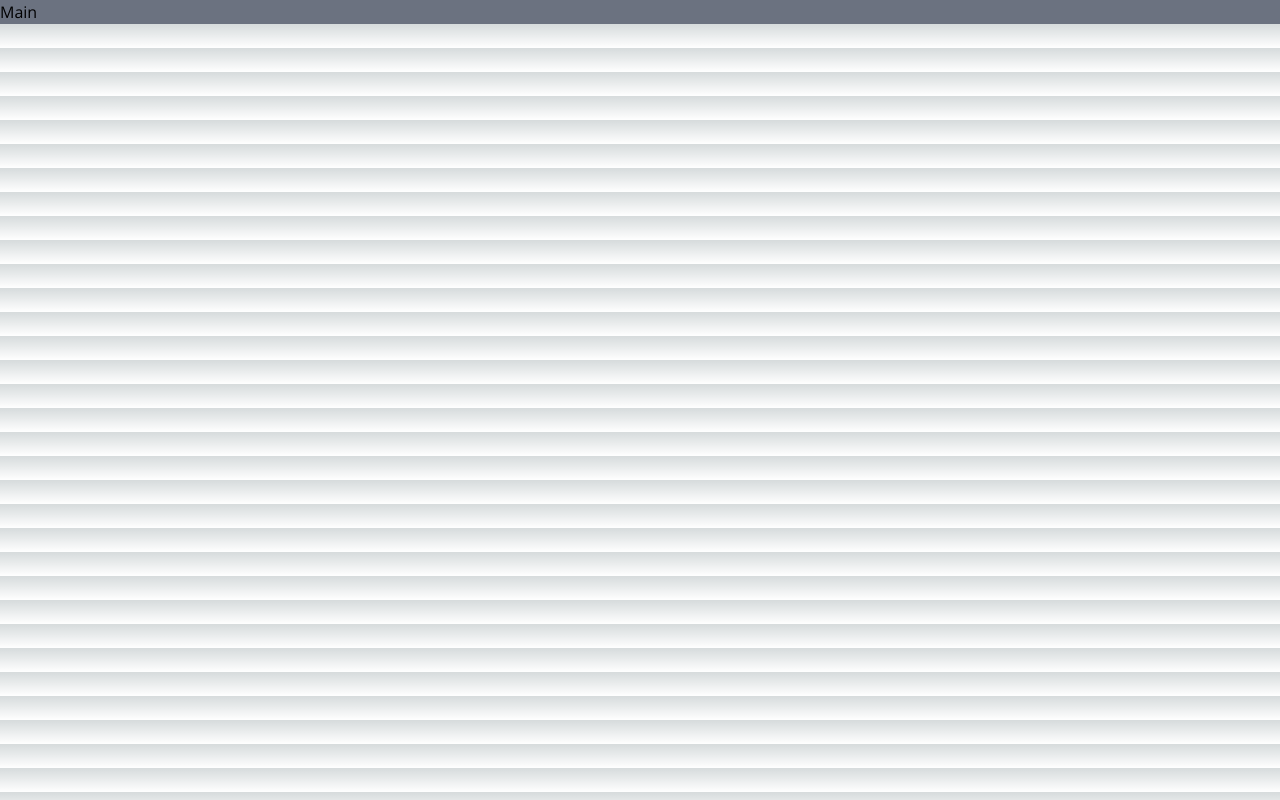
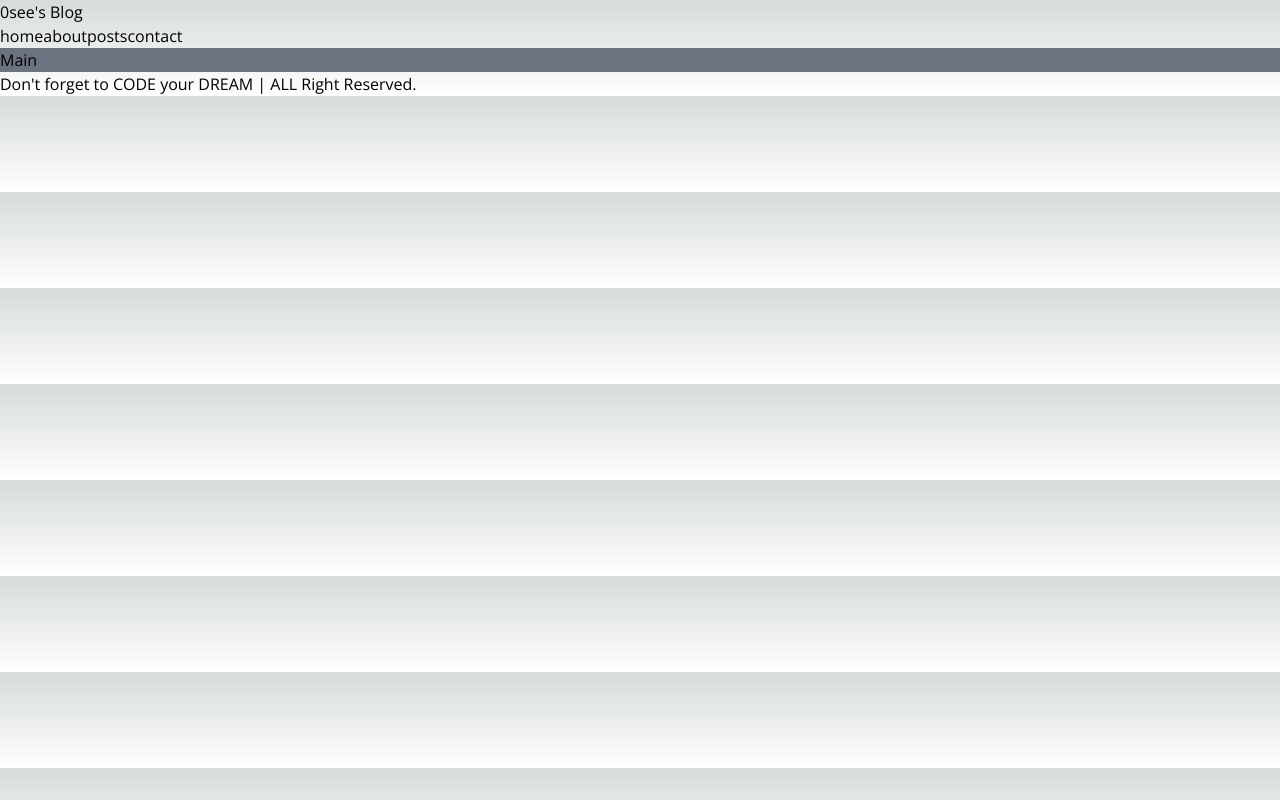
Before and after one commit to 0seo8/DreamCoding, a Next.js app in the folder blog/: page / in a window 1280 px wide. Built offline with nearby package versions, Linux system fonts and the light colour scheme.

Commit message:
feat: 페이지 레이아웃 만들기
기본적인 골격설정

```diff
--- /dev/null
+++ b/blog/src/app/about/page.tsx
@@ -0,0 +1,9 @@
+import React from 'react';
+
+export default function AboutPage() {
+  return (
+  <p>
+   나에대해!
+  </p>
+ );
+}
--- /dev/null
+++ b/blog/src/app/contact/page.tsx
@@ -0,0 +1,9 @@
+import React from 'react';
+
+export default function ContactPage() {
+  return (
+  <p>
+   연락하기
+  </p>
+ );
+}
--- a/blog/src/app/layout.tsx
+++ b/blog/src/app/layout.tsx
@@ -1,6 +1,8 @@
 import type { Metadata } from 'next'
 import { Open_Sans } from 'next/font/google'
 import './globals.css'
+import Header from '@/components/Header';
+import Footer from '@/components/Footer';
 
 const sans = Open_Sans({ subsets: ['latin'] })
 
@@ -16,7 +18,11 @@
 }) {
   return (
     <html lang="en">
-      <body className={sans.className}>{children}</body>
+      <body className={sans.className}>
+      <Header/>
+      <main>{children}</main>
+      <Footer/>
+      </body>
     </html>
   )
 }
--- a/blog/src/app/page.tsx
+++ b/blog/src/app/page.tsx
@@ -3,8 +3,8 @@
 
 export default function Home() {
   return (
-    <main className="bg-gray-500">
+    <section className="bg-gray-500">
       Main
-    </main>
+    </section>
   )
 }
--- /dev/null
+++ b/blog/src/app/posts/page.tsx
@@ -0,0 +1,9 @@
+import React from 'react';
+
+export default function PostsPage() {
+  return (
+  <p>
+   포스트들!
+  </p>
+ );
+}
--- /dev/null
+++ b/blog/src/components/Footer.tsx
@@ -0,0 +1,9 @@
+import React from 'react';
+
+export default function Footer() {
+  return (
+  <p>
+    {"Don't forget to CODE your DREAM | ALL Right Reserved."}
+  </p>
+ );
+}
--- /dev/null
+++ b/blog/src/components/Header.tsx
@@ -0,0 +1,18 @@
+import Link from 'next/link';
+import React from 'react';
+
+export default function Header() {
+  return (
+  <header>
+   <Link href="/">
+     <h1>{"0see's Blog"}</h1>
+   </Link>
+    <nav>
+      <Link href="/" >home</Link>
+      <Link href="/about" >about</Link>
+      <Link href="/posts" >posts</Link>
+      <Link href="/contact" >contact</Link>
+    </nav>
+  </header>
+ );
+}
```
Also changed, not shown: 1 other file (tests, documents, lock files or other folders).
